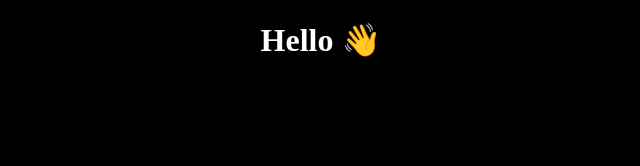
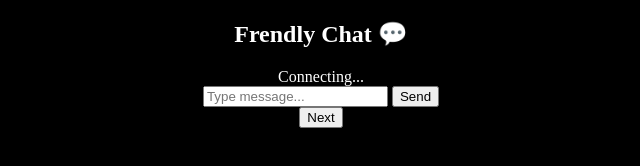
Before and after one commit to varmav47-dev/Frendly, a website: page public/index.html in a window 1280 px wide. Shown: the whole page, without its empty margins (319-959 px from the left). Drawn offline with nearby package versions, Linux system fonts and the light colour scheme.

Commit message:
Update index.html for Friendly Chat application

```diff
--- a/public/index.html
+++ b/public/index.html
@@ -1,10 +1,29 @@
 <!DOCTYPE html>
-<html>
+<html lang="en">
 <head>
-  <title>My Site</title>
+  <meta charset="UTF-8" />
+  <meta name="viewport" content="width=device-width, initial-scale=1.0"/>
+  <title>Frendly Chat</title>
   <link rel="stylesheet" href="style.css">
 </head>
 <body>
-  <h1>Hello 👋</h1>
+
+  <div class="app">
+    <h2>Frendly Chat 💬</h2>
+
+    <div id="status">Connecting...</div>
+
+    <div id="chat"></div>
+
+    <div class="input-box">
+      <input type="text" id="msg" placeholder="Type message..." />
+      <button onclick="sendMsg()">Send</button>
+    </div>
+
+    <button class="next" onclick="nextChat()">Next</button>
+  </div>
+
+  <script src="/socket.io/socket.io.js"></script>
+  <script src="script.js"></script>
 </body>
 </html>
```
